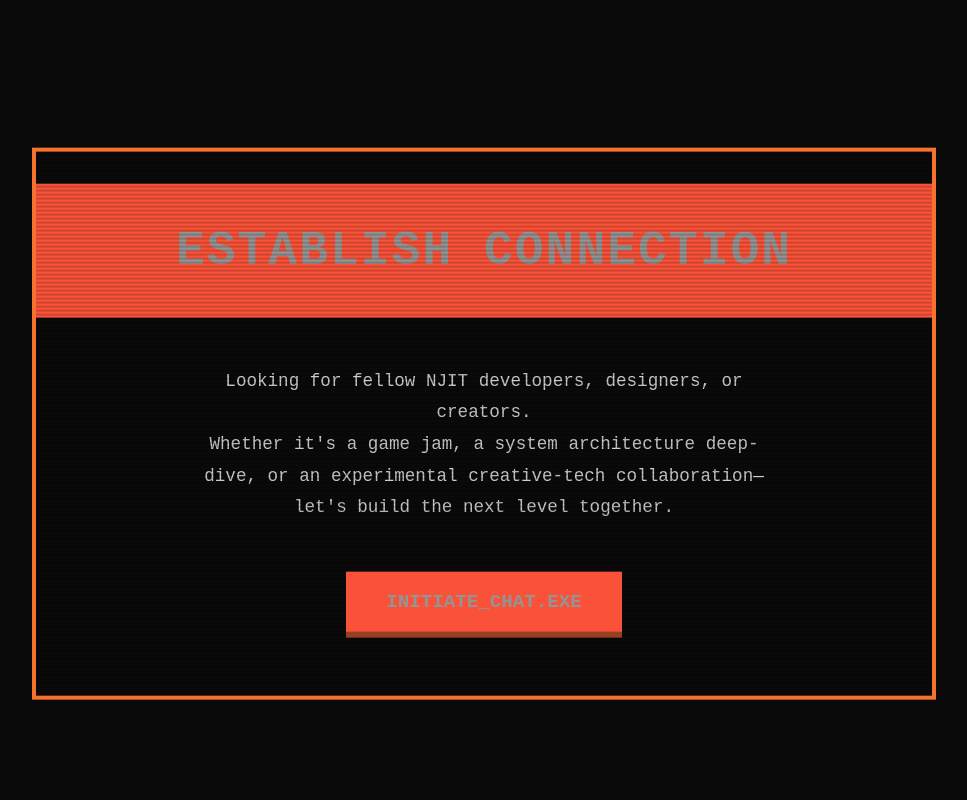
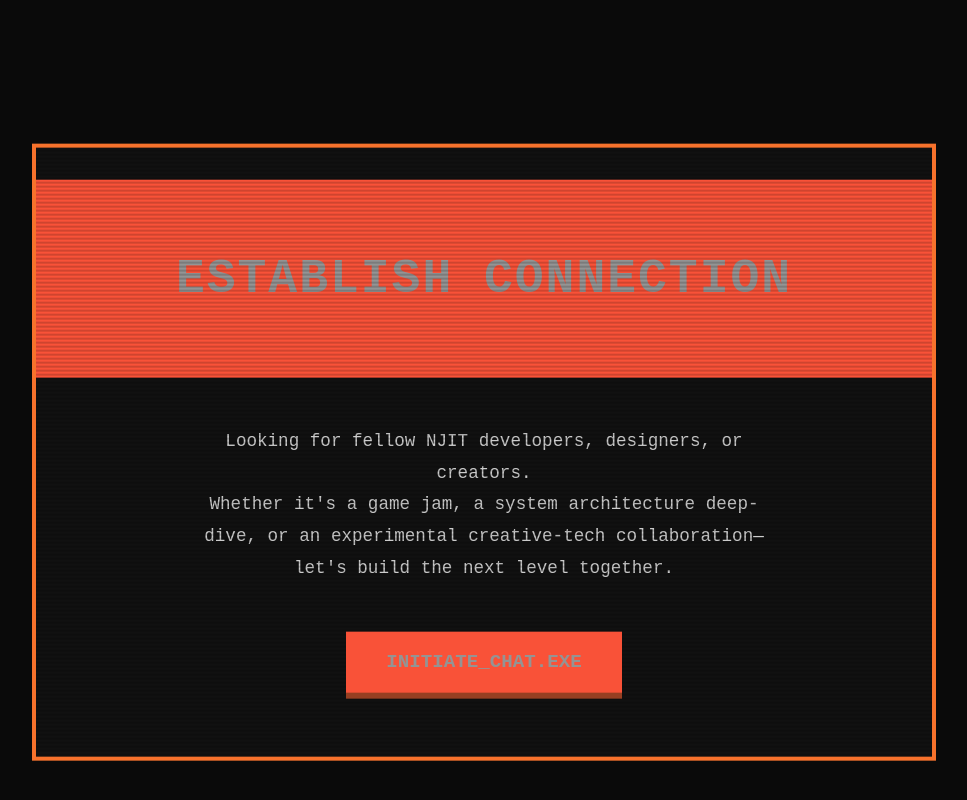
Before and after one commit to apr45/is117-GameDevPortfolio, a React (Vite) app: page / in a window 1280 px wide. Shown: the part 3065-3865 px from the top of the page, without its empty margins (156-1123 px from the left). Built offline with nearby package versions, Linux system fonts and the light colour scheme.

Commit message:
increasing height of title box

```diff
--- a/src/styles/CTA.module.css
+++ b/src/styles/CTA.module.css
@@ -12,6 +12,7 @@
 .terminalBox {
   width: 90%;
   max-width: 800px;
+  background: #111;
   /* Start with an initial border color */
   border: 4px solid var(--accent-yellow);
   padding: 4rem 3rem;
@@ -87,7 +88,7 @@
   /* Ensure it stretches to the new width */
   width: calc(100% + 6rem);
 
-  padding: 2.5rem 0;
+  padding: 4.5rem 0;
   background: var(--accent-pink);
   animation: barColorCycle 8s linear infinite;
 }
```
